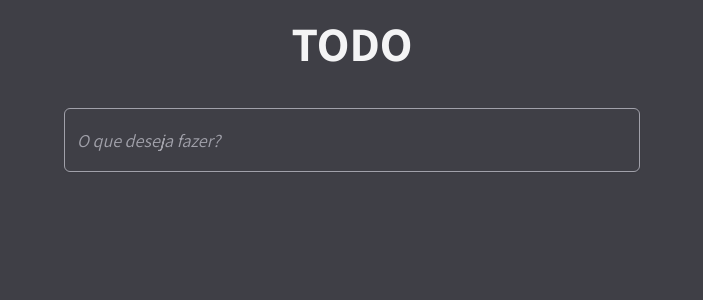
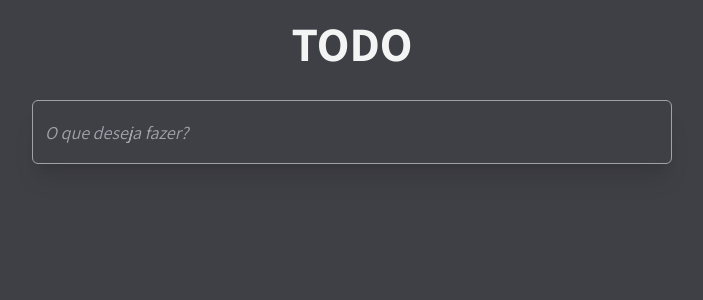
Before and after one commit to rafaelsulimann/todo-list, a React (Vite) app: page / in a window 1280 px wide. Shown: the top 300 px of the page, without its empty margins (288-991 px from the left). Built offline with nearby package versions, Linux system fonts and the light colour scheme.

Commit message:
feat: inclusao e exclusao de Todo

```diff
--- a/index.html
+++ b/index.html
@@ -12,7 +12,7 @@
   <title>Todo List</title>
 </head>
 
-<body>
+<body class="bg-zinc-700 p-5 text-[1rem] text-zinc-100 antialiased">
   <div id="root"></div>
   <script type="module" src="/src/main.tsx"></script>
 </body>
--- a/package.json
+++ b/package.json
@@ -12,13 +12,16 @@
   "dependencies": {
     "@hookform/resolvers": "^3.3.4",
     "@radix-ui/react-icons": "^1.3.0",
+    "@types/uuid": "^9.0.8",
     "class-variance-authority": "^0.7.0",
     "clsx": "^2.1.0",
+    "lucide-react": "^0.331.0",
     "react": "^18.2.0",
     "react-dom": "^18.2.0",
     "react-hook-form": "^7.50.1",
     "tailwind-merge": "^2.2.1",
     "tailwindcss-animate": "^1.0.7",
+    "uuid": "^9.0.1",
     "zod": "^3.22.4"
   },
   "devDependencies": {
--- a/src/App.tsx
+++ b/src/App.tsx
@@ -2,6 +2,10 @@ import { useForm } from "react-hook-form";
 import { Input } from "./components/ui/input";
 import { z } from "zod";
 import { zodResolver } from "@hookform/resolvers/zod";
+import { useState } from "react";
+import { TodoDTO } from "./models/todo";
+import { Trash2 } from "lucide-react";
+import { v4 as uuidv4 } from "uuid";
 
 const todoSchema = z.object({
   value: z.string().min(1, "Campo Obrigatório"),
@@ -10,6 +14,7 @@ const todoSchema = z.object({
 type TodoSchema = z.infer<typeof todoSchema>;
 
 export default function App() {
+  const [todos, setTodos] = useState<TodoDTO[]>([]);
   const {
     register,
     handleSubmit,
@@ -20,45 +25,83 @@ export default function App() {
     resolver: zodResolver(todoSchema),
   });
 
-  function setInputBorder(value: string | undefined) {
-    return value
-      ? "border-red-600 focus-visible:ring-red-600"
-      : "border-zinc-400";
-  }
-
-  function handleTodo(data: any) {
-    console.log(data);
+  function clearInput() {
     clearErrors();
     reset();
   }
 
-  // Função para tratar o evento onKeyDown
+  function handleTodo(data: TodoSchema) {
+    setTodos([
+      ...todos,
+      {
+        id: uuidv4(),
+        title: data.value,
+        checked: false,
+      },
+    ]);
+    clearInput();
+  }
+
+  function submitForm() {
+    handleSubmit(handleTodo);
+  }
+
   const handleKeyDown = (event: React.KeyboardEvent<HTMLInputElement>) => {
     if (event.key === "enter") {
-      // Evita o comportamento padrão do Enter, que poderia recarregar a página
       event.preventDefault();
-      // Submete o formulário
-      handleSubmit(handleTodo); // Imediatamente invoca a função retornada por handleSubmit
+      submitForm();
+    }
+    if (event.key === "Escape") {
+      event.preventDefault();
+      clearInput();
     }
   };
 
+  function onToggleTodo(todoId: string) {
+    setTodos(
+      todos.map((obj) =>
+        obj.id === todoId ? { ...obj, checked: !obj.checked } : obj,
+      ),
+    );
+  }
+
+  function handleTodoClick(todoId: string) {
+    onToggleTodo(todoId);
+  }
+
+  function handleTodoKeyDown(
+    todoId: string,
+    event: React.KeyboardEvent<HTMLSpanElement>,
+  ) {
+    if (event.key === "Enter") {
+      event.preventDefault();
+      onToggleTodo(todoId);
+    }
+  }
+
+  function handleRemove(todoId: string) {
+    setTodos(todos.filter((obj) => obj.id !== todoId));
+  }
+
   return (
-    <div
-      id="app"
-      className="box-border flex h-screen w-full max-w-screen-xl flex-col bg-zinc-700 p-5 font-['Assistant'] text-[1rem] text-zinc-100"
-    >
+    <div id="app" className="space-y-8">
       <header>
         <h1 className="text-center text-5xl font-bold">TODO</h1>
       </header>
-      <main className="mt-10">
-        <section className="container">
+      <main className="container-sulimann space-y-6">
+        <section>
           <form onSubmit={handleSubmit(handleTodo)}>
             <Input
-              className={`${setInputBorder(errors.value?.message)} h-16 text-lg placeholder:italic placeholder:text-zinc-400`}
+              className={[
+                "h-16 text-lg shadow-xl placeholder:italic placeholder:text-zinc-400",
+                errors.value?.message
+                  ? "border-red-600 focus-visible:ring-red-600"
+                  : "border-zinc-400",
+              ].join(" ")}
               placeholder="O que deseja fazer?"
               type="text"
               id="value"
-              onKeyDown={handleKeyDown} // Adiciona o manipulador de eventos onKeyDown
+              onKeyDown={handleKeyDown}
               {...register("value")}
             />
             {errors.value && (
@@ -68,7 +111,33 @@ export default function App() {
             )}
           </form>
         </section>
-        <section />
+        <section>
+          <ul className="space-y-4">
+            {todos.map((todo) => (
+              <li
+                key={todo.id}
+                className={[
+                  "flex h-20 items-center justify-between rounded-md bg-zinc-900 p-4 ",
+                  todo.checked ? "text-zinc-600 line-through" : "text-zinc-200",
+                ].join(" ")}
+              >
+                <span
+                  className="cursor-pointer text-lg"
+                  onClick={() => handleTodoClick(todo.id)}
+                  onKeyDown={(event) => handleTodoKeyDown(todo.id, event)}
+                  role="button"
+                  tabIndex={0}
+                >
+                  {todo.title}
+                </span>
+                <Trash2
+                  className="cursor-pointer text-red-400"
+                  onClick={() => handleRemove(todo.id)}
+                />
+              </li>
+            ))}
+          </ul>
+        </section>
       </main>
     </div>
   );
--- a/src/index.css
+++ b/src/index.css
@@ -3,9 +3,8 @@
 @tailwind utilities;
 
 @layer utilities {
-  .container {
-    @apply max-w-screen-sm w-full;
-    margin: 0 auto;
+  .container-sulimann {
+    @apply max-w-screen-sm mx-auto;
   }
 }
 
--- /dev/null
+++ b/src/models/todo.ts
@@ -0,0 +1,5 @@
+export type TodoDTO = {
+  id: string;
+  title: string;
+  checked: boolean;
+};
--- a/tailwind.config.js
+++ b/tailwind.config.js
@@ -6,6 +6,7 @@ module.exports = {
     './components/**/*.{ts,tsx}',
     './app/**/*.{ts,tsx}',
     './src/**/*.{ts,tsx}',
+    './index.html'
   ],
   prefix: "",
   theme: {
@@ -17,6 +18,9 @@ module.exports = {
       },
     },
     extend: {
+      fontFamily: {
+        sans: "Assistant, sans-serif"
+      },
       colors: {
         border: "hsl(var(--border))",
         input: "hsl(var(--input))",
```
Also changed, not shown: 1 other file (tests, documents, lock files or other folders).
